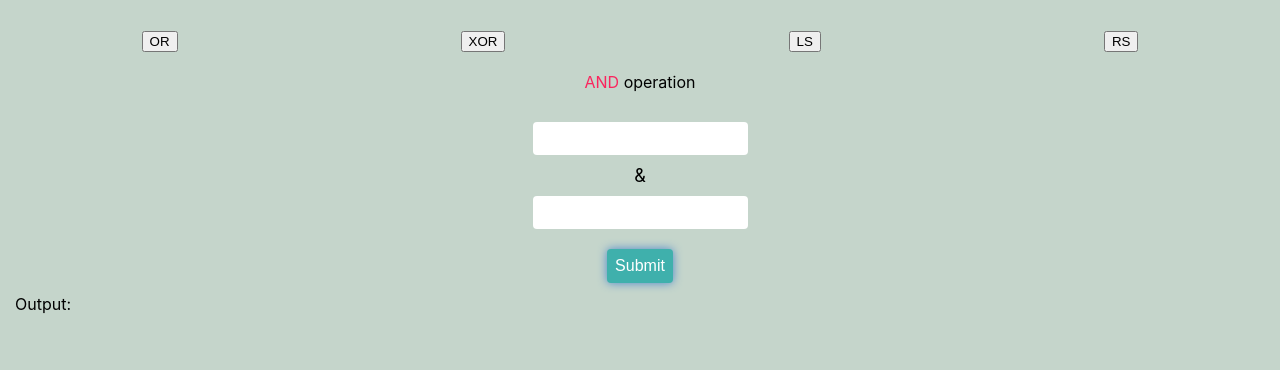
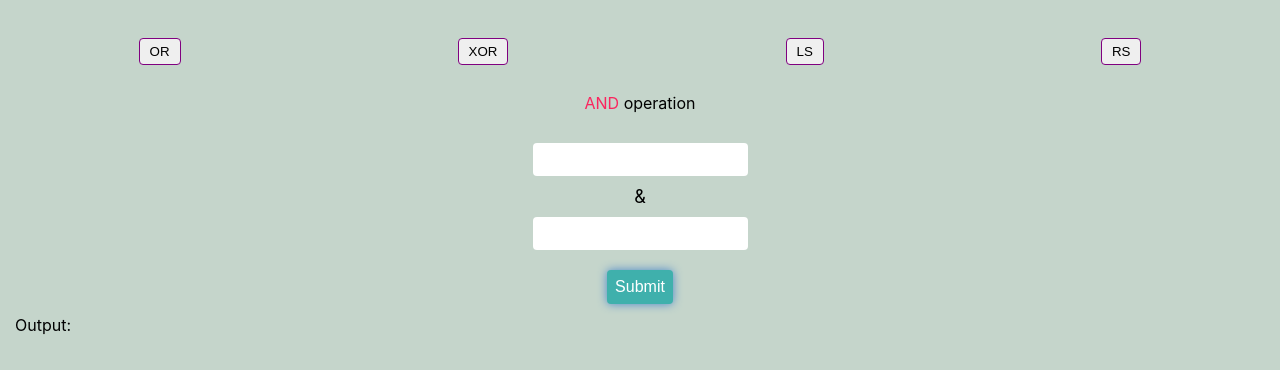
Before and after one commit to vipuly1/bitwise_calculator, a React (Create React App) app: page /and in a window 1280 px wide. Shown: the top 370 px of the page. Built offline with nearby package versions, Linux system fonts and the light colour scheme.

Commit message:
few UI changes

```diff
--- a/src/App.css
+++ b/src/App.css
@@ -7,13 +7,13 @@ body{
   justify-content: space-around;
   flex-wrap: wrap;
 }
-.nav > button{
+.nav > a > button{
   margin: 8px;
   padding: 5px 10px;
   border: 0.5px solid purple;
   border-radius: 4px;
 }
-.nav > button > a{
+.nav > a{
   text-decoration: none;
 }
 
```
